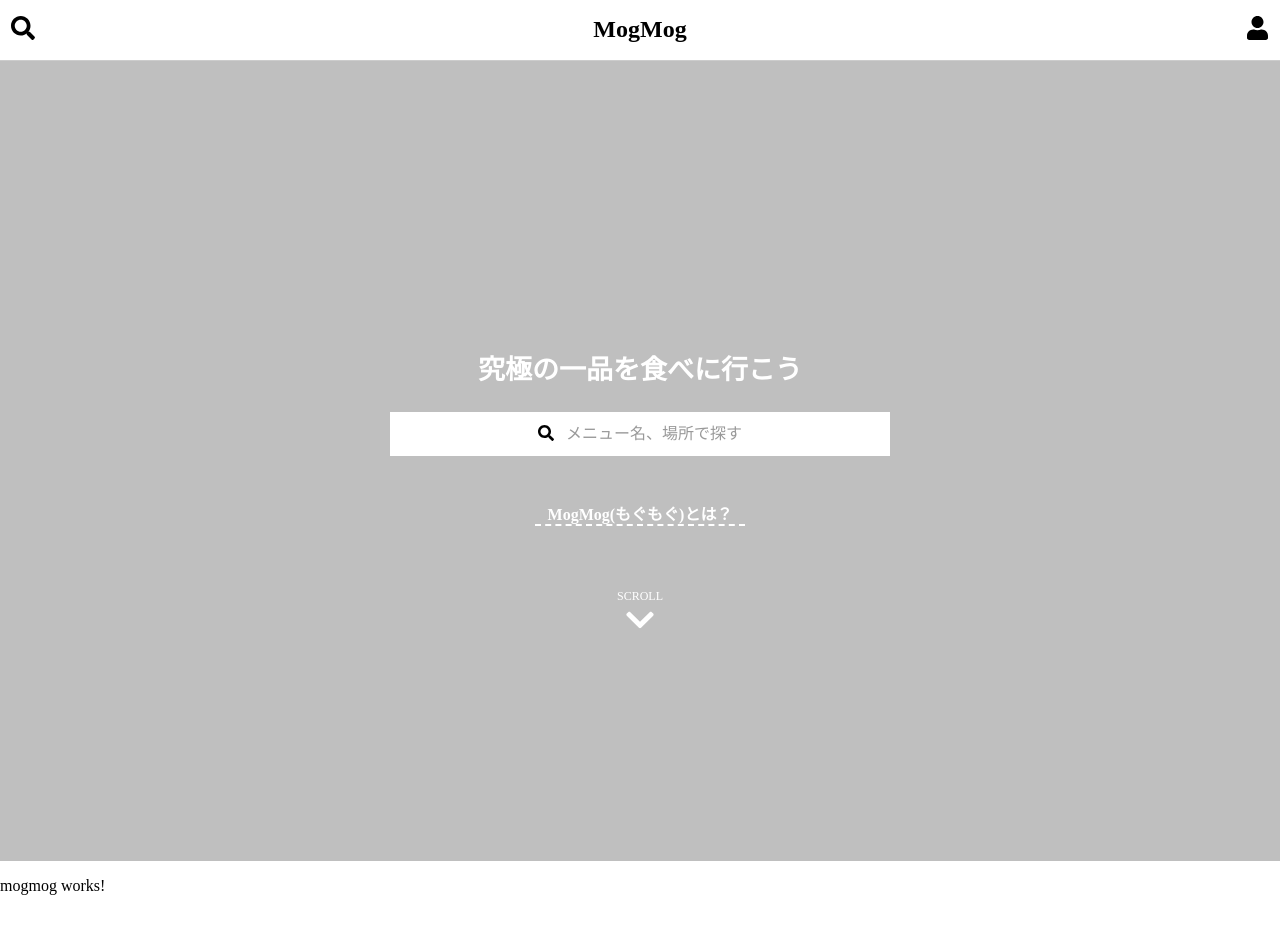
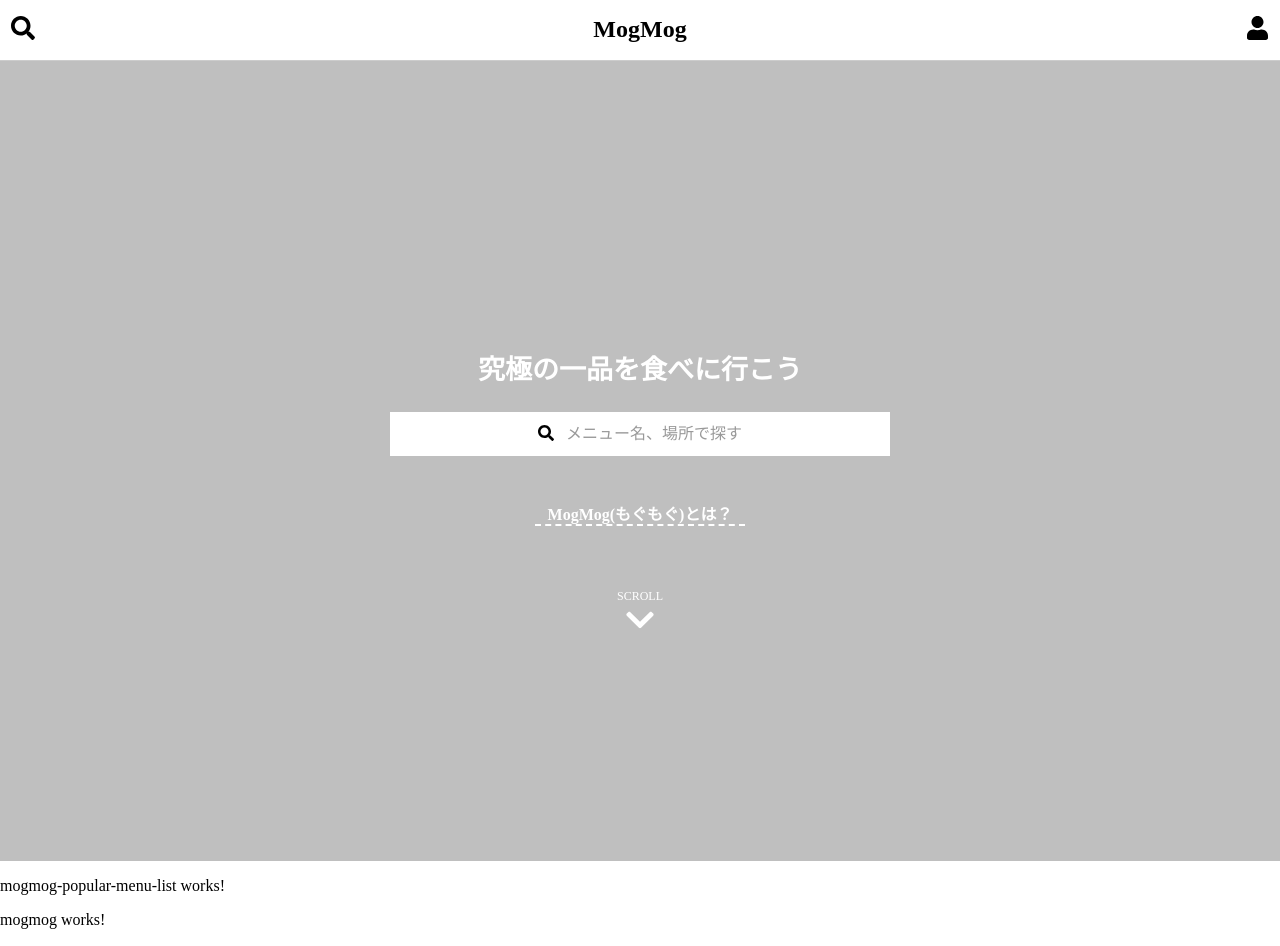
Before and after one commit to kasaharu/trace-on, an Angular app: page /mogmog in a window 1280 px wide. Before the commit the page ends 911 px from the top, so only its background shows below. Built offline with nearby package versions, Linux system fonts and the light colour scheme.

Commit message:
MogmogComponent から MogmogPopularMenuListComponent を呼び出し

```diff
--- a/src/app/components/mogmog/mogmog.component.html
+++ b/src/app/components/mogmog/mogmog.component.html
@@ -1,5 +1,6 @@
 <app-mogmog-header></app-mogmog-header>
 <app-mogmog-cover-image></app-mogmog-cover-image>
+<app-mogmog-popular-menu-list></app-mogmog-popular-menu-list>
 <p>
   mogmog works!
 </p>
```
Also changed, not shown: 1 other file (tests, documents, lock files or other folders).
